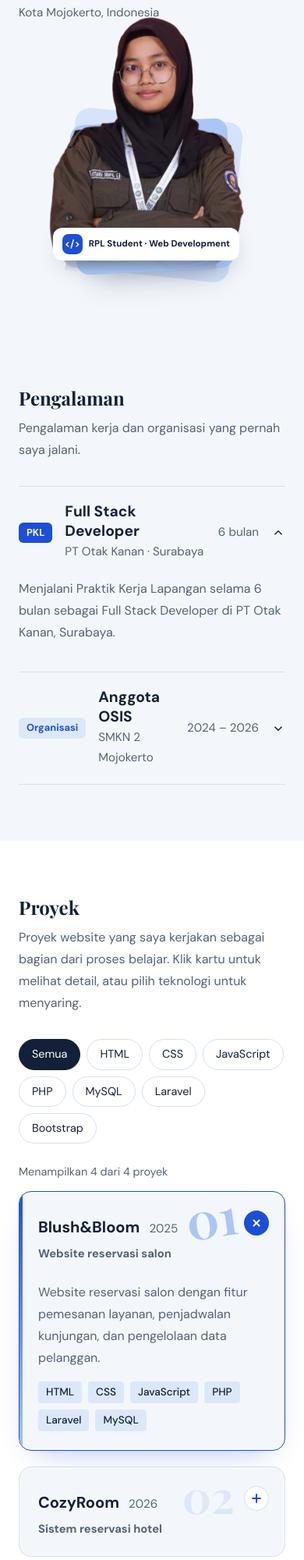
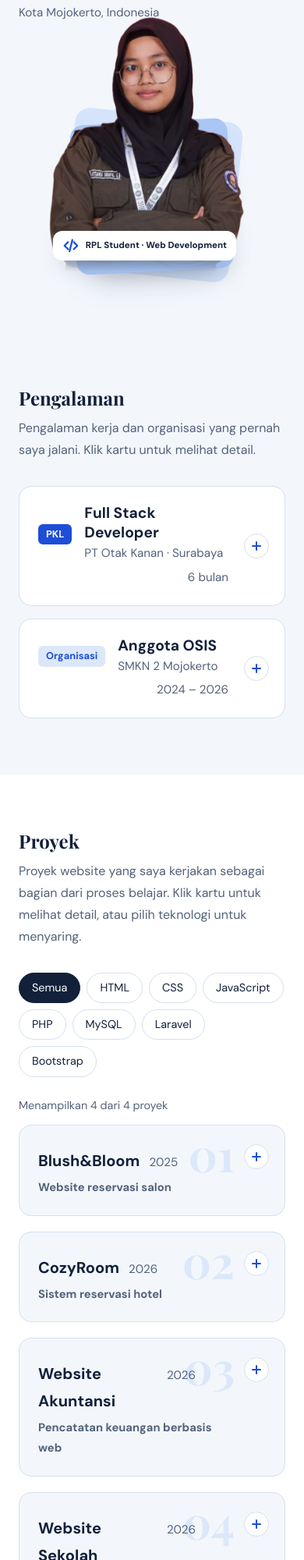
Before and after one commit to mutia-22/portofolio-vercel, a plain HTML site: page index.html in a window 390 px wide. Shown: the part 663-2663 px from the top of the page at 78% size. Drawn offline with nearby package versions, Linux system fonts and the light colour scheme.

Commit message:
Update index.html
insyaallah fixx codeee

```diff
--- a/index.html
+++ b/index.html
@@ -88,7 +88,8 @@ section{padding:72px 0}
 .photo img{position:absolute;z-index:2;left:50%;bottom:4cqw;width:130%;height:auto;transform:translateX(-50%);-webkit-mask-image:linear-gradient(to bottom,#000 90%,transparent);mask-image:linear-gradient(to bottom,#000 90%,transparent)}
 .photo .mono{position:absolute;z-index:2;left:50%;top:58cqw;transform:translateX(-50%);font:700 4.5rem "Playfair Display",Georgia,serif;color:var(--accent)}
 .photo .badge{position:absolute;z-index:3;left:-3%;bottom:10cqw;display:flex;align-items:center;gap:8px;background:var(--surface);color:var(--ink);border-radius:12px;padding:8px 12px;font-weight:600;font-size:.72rem;white-space:nowrap;box-shadow:0 12px 30px -12px rgba(18,32,58,.35)}
-.photo .badge i{display:grid;place-items:center;width:26px;height:26px;border-radius:8px;background:var(--accent);color:var(--bg);font:700 .8rem/1 "DM Sans",system-ui,sans-serif;font-style:normal}
+.photo .badge i{display:grid;place-items:center;color:var(--accent);font-style:normal}
+.photo .badge i svg{width:22px;height:22px}
 @media (max-width:760px){.hero .wrap{grid-template-columns:1fr}.photo{order:-1}}
 
 /* ===== Pengalaman ===== */
@@ -99,21 +100,22 @@ section{padding:72px 0}
 .js-only{display:none}.js .js-only{display:flex}
 .count{color:var(--muted);font-size:.9rem;margin:0 0 12px}
 .alt{background:var(--surface)}
-.item{border-top:1px solid var(--line)}
-.item:last-child{border-bottom:1px solid var(--line)}
-.item h3 button{width:100%;display:flex;justify-content:space-between;align-items:center;gap:16px;text-align:left;background:none;border:0;color:inherit;font:inherit;padding:20px 0;cursor:default}
+#exp{display:grid;gap:16px}
+.item{position:relative;background:var(--surface);border:1px solid var(--line);border-radius:16px;overflow:hidden;transition:border-color .3s,box-shadow .4s}
+.item:hover,.item.open{border-color:var(--accent)}
+.item.open{box-shadow:0 18px 40px -24px rgba(29,78,216,.45)}
+.item::before{content:"";position:absolute;left:0;top:0;bottom:0;width:4px;background:linear-gradient(var(--accent),var(--disc));transform:scaleY(0);transform-origin:top;transition:transform .6s cubic-bezier(.22,1,.36,1)}
+.item.open::before{transform:scaleY(1)}
+.item h3 button{position:relative;width:100%;display:flex;flex-wrap:wrap;align-items:center;gap:4px 16px;text-align:left;background:none;border:0;color:inherit;font:inherit;padding:22px 72px 22px 24px;cursor:default}
 .js .item h3 button{cursor:pointer}
+.item .plus{top:50%;margin-top:-16px}
+.item .pin>p:last-child{margin-bottom:24px}
 .ttl{display:flex;align-items:center;gap:16px;min-width:0}
 .ttl b{display:block;font-size:1.2rem;line-height:1.3}
 .ttl small{display:block;color:var(--muted);font-size:.95rem;font-weight:400}
 .tag{flex:none;background:var(--accent);color:var(--bg);border-radius:6px;padding:2px 10px;font-size:.8rem;font-weight:700}
 .tag.alt{background:var(--accent-soft);color:var(--accent)}
 .yr{color:var(--muted);font-weight:400;font-size:.95rem;white-space:nowrap;margin-left:auto}
-.item .chev{display:none;width:18px;height:18px;transition:transform .2s;flex:none}
-.js .item .chev{display:block}
-.item button[aria-expanded="true"] .chev{transform:rotate(180deg)}
-.panel{padding:0 0 24px;max-width:46em}
-.panel p{margin:0 0 12px;color:var(--muted)}
 .stack{display:flex;flex-wrap:wrap;gap:8px;padding:0;margin:0;list-style:none}
 .stack li{background:var(--accent-soft);color:var(--ink);border-radius:4px;padding:2px 10px;font-size:.85rem;font-weight:500}
 
@@ -135,19 +137,19 @@ section{padding:72px 0}
 .plus{position:absolute;right:20px;top:24px;width:32px;height:32px;border-radius:50%;border:1px solid var(--line);background:var(--surface);transition:transform .5s cubic-bezier(.34,1.56,.64,1),background .3s,border-color .3s}
 .plus::before,.plus::after{content:"";position:absolute;left:50%;top:50%;width:12px;height:2px;margin:-1px 0 0 -6px;border-radius:2px;background:var(--accent);transition:background .3s}
 .plus::after{transform:rotate(90deg)}
-.proj.open .plus{transform:rotate(135deg);background:var(--accent);border-color:var(--accent)}
-.proj.open .plus::before,.proj.open .plus::after{background:var(--bg)}
+.proj.open .plus,.item.open .plus{transform:rotate(135deg);background:var(--accent);border-color:var(--accent)}
+.proj.open .plus::before,.proj.open .plus::after,.item.open .plus::before,.item.open .plus::after{background:var(--bg)}
 .pbody{display:grid;grid-template-rows:1fr}
 .pin{overflow:hidden;min-height:0;padding:0 24px}
 .pin p{margin:0 0 16px;color:var(--muted)}
 .pin .stack{padding-bottom:24px}
 .stack li{transition:opacity .4s,transform .5s cubic-bezier(.34,1.56,.64,1)}
 .js .pbody{grid-template-rows:0fr;transition:grid-template-rows .6s cubic-bezier(.22,1,.36,1)}
-.js .proj.open .pbody{grid-template-rows:1fr}
+.js .proj.open .pbody,.js .item.open .pbody{grid-template-rows:1fr}
 .js .pin>p{opacity:0;transform:translateY(14px);transition:opacity .4s,transform .5s}
-.js .proj.open .pin>p{opacity:1;transform:none;transition-delay:.15s}
+.js .proj.open .pin>p,.js .item.open .pin>p{opacity:1;transform:none;transition-delay:.15s}
 .js .pin .stack li{opacity:0;transform:translateY(10px) scale(.6)}
-.js .proj.open .pin .stack li{opacity:1;transform:none;transition-delay:calc(.28s + var(--i,0)*.06s)}
+.js .proj.open .pin .stack li,.js .item.open .pin .stack li{opacity:1;transform:none;transition-delay:calc(.28s + var(--i,0)*.06s)}
 
 /* ===== Keahlian: bar persentase ===== */
 .bars{display:grid;gap:22px;max-width:760px;margin:0 0 40px}
@@ -193,7 +195,7 @@ footer{padding:28px 0;color:var(--muted);font-size:.9rem;text-align:center}
   body{font-size:11pt}
   .nav,.skip,.filters,.count,.hero .btn,.contact .btn,.photo,.chev,.plus{display:none!important}
   .panel[hidden],.item[hidden]{display:block!important}
-  .pbody{grid-template-rows:1fr!important}
+  .pbody,.panel{grid-template-rows:1fr!important}
   .pin>p,.pin .stack li{opacity:1!important;transform:none!important}
   .reveal{opacity:1!important;transform:none!important}
   .bar i{width:var(--v)!important}
@@ -245,7 +247,7 @@ footer{padding:28px 0;color:var(--muted);font-size:.9rem;text-align:center}
         <!-- EDIT: simpan foto-profil.png di folder yang sama dengan index.html. Jika tanpa foto, hapus tag img dan hilangkan atribut hidden pada .mono -->
         <img src="foto-profil.png" width="300" height="375" alt="Foto Mutiara Shafa Callista" onerror="this.hidden=true;this.nextElementSibling.hidden=false">
         <span class="mono" hidden aria-hidden="true">MC</span>
-        <span class="badge"><i aria-hidden="true">&lt;/&gt;</i>RPL Student · Web Development</span>
+        <span class="badge"><i aria-hidden="true"><svg viewBox="0 0 24 24" fill="none" stroke="currentColor" stroke-width="2.4" stroke-linecap="round" stroke-linejoin="round"><path d="m8 7-5 5 5 5M16 7l5 5-5 5M14 4l-4 16"/></svg></i>RPL Student · Web Development</span>
       </div>
     </div>
   </div>
@@ -255,21 +257,23 @@ footer{padding:28px 0;color:var(--muted);font-size:.9rem;text-align:center}
 <section id="pengalaman" aria-labelledby="h-pengalaman">
   <div class="wrap">
     <h2 id="h-pengalaman" class="reveal">Pengalaman</h2>
-    <p class="lead reveal">Pengalaman kerja dan organisasi yang pernah saya jalani.</p>
+    <p class="lead reveal">Pengalaman kerja dan organisasi yang pernah saya jalani. Klik kartu untuk melihat detail.</p>
     <div id="exp">
       <div class="item reveal">
-        <h3><button type="button" aria-expanded="true" aria-controls="e1" id="x1"><span class="ttl"><span class="tag">PKL</span><span><b>Full Stack Developer</b><small>PT Otak Kanan · Surabaya</small></span></span><span class="yr">6 bulan</span><svg class="chev" viewBox="0 0 24 24" fill="none" stroke="currentColor" stroke-width="2" aria-hidden="true"><path d="m6 9 6 6 6-6"/></svg></button></h3>
-        <div class="panel" id="e1" role="region" aria-labelledby="x1">
+        <h3><button type="button" aria-expanded="false" aria-controls="e1" id="x1"><span class="ttl"><span class="tag">PKL</span><span><b>Full Stack Developer</b><small>PT Otak Kanan · Surabaya</small></span></span><span class="yr">6 bulan</span><span class="plus" aria-hidden="true"></span></button></h3>
+        <div class="pbody" id="e1" role="region" aria-labelledby="x1"><div class="pin">
           <p>Menjalani Praktik Kerja Lapangan selama 6 bulan sebagai Full Stack Developer di PT Otak Kanan, Surabaya.</p>
+          <ul class="stack" aria-label="Ringkasan"><li>Full Stack Developer</li><li>6 bulan</li><li>Surabaya</li></ul>
           <!-- EDIT: tambahkan 2-3 hal konkret yang kamu kerjakan di PKL (fitur, teknologi, hasil dengan angka), hanya yang bisa kamu jelaskan saat wawancara -->
-        </div>
+        </div></div>
       </div>
       <div class="item reveal">
-        <h3><button type="button" aria-expanded="true" aria-controls="e2" id="x2"><span class="ttl"><span class="tag alt">Organisasi</span><span><b>Anggota OSIS</b><small>SMKN 2 Mojokerto <!-- EDIT: pastikan nama organisasinya benar --></small></span></span><span class="yr">2024 – 2026</span><svg class="chev" viewBox="0 0 24 24" fill="none" stroke="currentColor" stroke-width="2" aria-hidden="true"><path d="m6 9 6 6 6-6"/></svg></button></h3>
-        <div class="panel" id="e2" role="region" aria-labelledby="x2">
+        <h3><button type="button" aria-expanded="false" aria-controls="e2" id="x2"><span class="ttl"><span class="tag alt">Organisasi</span><span><b>Anggota OSIS</b><small>SMKN 2 Mojokerto <!-- EDIT: pastikan nama organisasinya benar --></small></span></span><span class="yr">2024 – 2026</span><span class="plus" aria-hidden="true"></span></button></h3>
+        <div class="pbody" id="e2" role="region" aria-labelledby="x2"><div class="pin">
           <p>Aktif sebagai anggota OSIS selama dua periode, dari 2024 sampai 2026.</p>
+          <ul class="stack" aria-label="Ringkasan"><li>OSIS</li><li>2024 – 2026</li><li>SMKN 2 Mojokerto</li></ul>
           <!-- EDIT: tambahkan peran atau kegiatan yang kamu pegang di OSIS (misalnya seksi dan acara yang kamu tangani) -->
-        </div>
+        </div></div>
       </div>
     </div>
   </div>
@@ -346,8 +350,8 @@ footer{padding:28px 0;color:var(--muted);font-size:.9rem;text-align:center}
       <div class="skill reveal" data-pct="82" style="--v:82%"><div class="sk-top"><span>CSS</span><b class="pct">82%</b></div><div class="bar" role="progressbar" aria-label="CSS" aria-valuemin="0" aria-valuemax="100" aria-valuenow="82"><i></i></div></div>
       <div class="skill reveal" data-pct="78" style="--v:78%"><div class="sk-top"><span>PHP</span><b class="pct">78%</b></div><div class="bar" role="progressbar" aria-label="PHP" aria-valuemin="0" aria-valuemax="100" aria-valuenow="78"><i></i></div></div>
       <div class="skill reveal" data-pct="80" style="--v:80%"><div class="sk-top"><span>Database MySQL</span><b class="pct">80%</b></div><div class="bar" role="progressbar" aria-label="Database MySQL" aria-valuemin="0" aria-valuemax="100" aria-valuenow="80"><i></i></div></div>
-      <div class="skill reveal" data-pct="76" style="--v:76%"><div class="sk-top"><span>Framework Laravel</span><b class="pct">76%</b></div><div class="bar" role="progressbar" aria-label="Framework Laravel" aria-valuemin="0" aria-valuemax="100" aria-valuenow="76"><i></i></div></div>
-      <div class="skill reveal" data-pct="72" style="--v:72%"><div class="sk-top"><span>Deployment Website</span><b class="pct">72%</b></div><div class="bar" role="progressbar" aria-label="Deployment Website" aria-valuemin="0" aria-valuemax="100" aria-valuenow="72"><i></i></div></div>
+      <div class="skill reveal" data-pct="80" style="--v:80%"><div class="sk-top"><span>Framework Laravel</span><b class="pct">80%</b></div><div class="bar" role="progressbar" aria-label="Framework Laravel" aria-valuemin="0" aria-valuemax="100" aria-valuenow="80"><i></i></div></div>
+      <div class="skill reveal" data-pct="66" style="--v:66%"><div class="sk-top"><span>Deployment Website</span><b class="pct">66%</b></div><div class="bar" role="progressbar" aria-label="Deployment Website" aria-valuemin="0" aria-valuemax="100" aria-valuenow="66"><i></i></div></div>
     </div>
     <div class="langs reveal"><div><b>Bahasa Indonesia</b><span>Aktif</span></div><div><b>Bahasa Inggris</b><span>Dasar</span></div></div>
   </div>
@@ -419,23 +423,19 @@ footer{padding:28px 0;color:var(--muted);font-size:.9rem;text-align:center}
   });
   renderTheme();
 
-  /* Accordion pengalaman */
-  var buttons=document.querySelectorAll('#exp .item h3 button');
-  function toggle(btn,open){
-    btn.setAttribute('aria-expanded',open);
-    document.getElementById(btn.getAttribute('aria-controls')).hidden=!open;
-  }
-  buttons.forEach(function(b,i){
-    toggle(b,i===0);
-    b.addEventListener('click',function(){toggle(b,b.getAttribute('aria-expanded')!=='true')});
+  /* Accordion pengalaman: semua tertutup sampai diklik */
+  document.querySelectorAll('#exp .item').forEach(function(it){
+    var b=it.querySelector('h3 button');
+    it.querySelectorAll('.stack li').forEach(function(li,i){li.style.setProperty('--i',i)});
+    b.addEventListener('click',function(){var o=!it.classList.contains('open');it.classList.toggle('open',o);b.setAttribute('aria-expanded',o)});
   });
 
-  /* Kartu proyek buka-tutup: kartu pertama terbuka, chip teknologi muncul satu per satu */
+  /* Kartu proyek buka-tutup: semua tertutup sampai diklik, chip teknologi muncul satu per satu */
   document.querySelectorAll('.proj').forEach(function(card,ci){
     card.querySelectorAll('.stack li').forEach(function(li,i){li.style.setProperty('--i',i)});
     var b=card.querySelector('.ptoggle');
     function set(o){card.classList.toggle('open',o);b.setAttribute('aria-expanded',o)}
-    set(ci===0);
+    set(false);
     b.addEventListener('click',function(){set(!card.classList.contains('open'))});
   });
 
```
